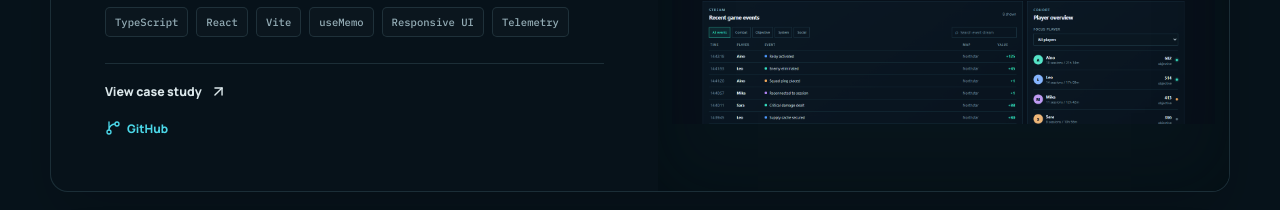
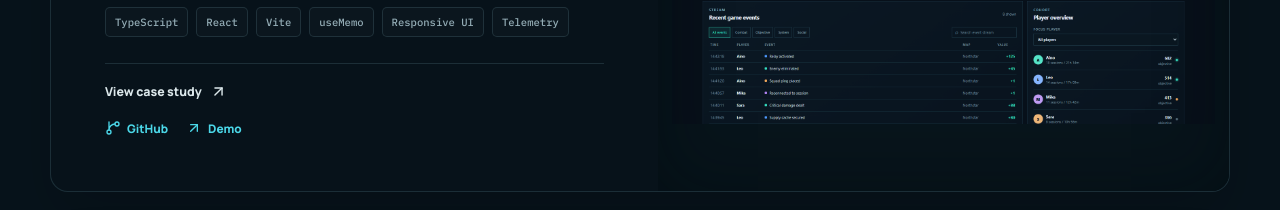
Before and after one commit to Make4T/portfolio, a React (Vite) app: page / in a window 1280 px wide. Shown: the part 6280-6490 px from the top of the page. Built offline with nearby package versions, Linux system fonts and the light colour scheme.

Commit message:
Add EventScope live demo link

```diff
--- a/src/data/projects.ts
+++ b/src/data/projects.ts
@@ -137,6 +137,7 @@ export const projects: Project[] = [
     systems: ["Typed event and player domain models", "Derived filter state with useMemo", "Event-category controls", "Player cohort filtering", "Searchable activity stream", "Responsive dashboard layout", "Production build and lint verification"],
     challenge: "Telemetry interfaces must make dense data quickly understandable without hiding the underlying event detail. The dashboard uses a small typed domain model to derive the visible event stream and category summaries from one source of truth.",
     github: "https://github.com/Make4T/typescript-game-event-dashboard",
+    demo: "https://make4t.github.io/typescript-game-event-dashboard/",
     featured: true,
   },
   {
```
